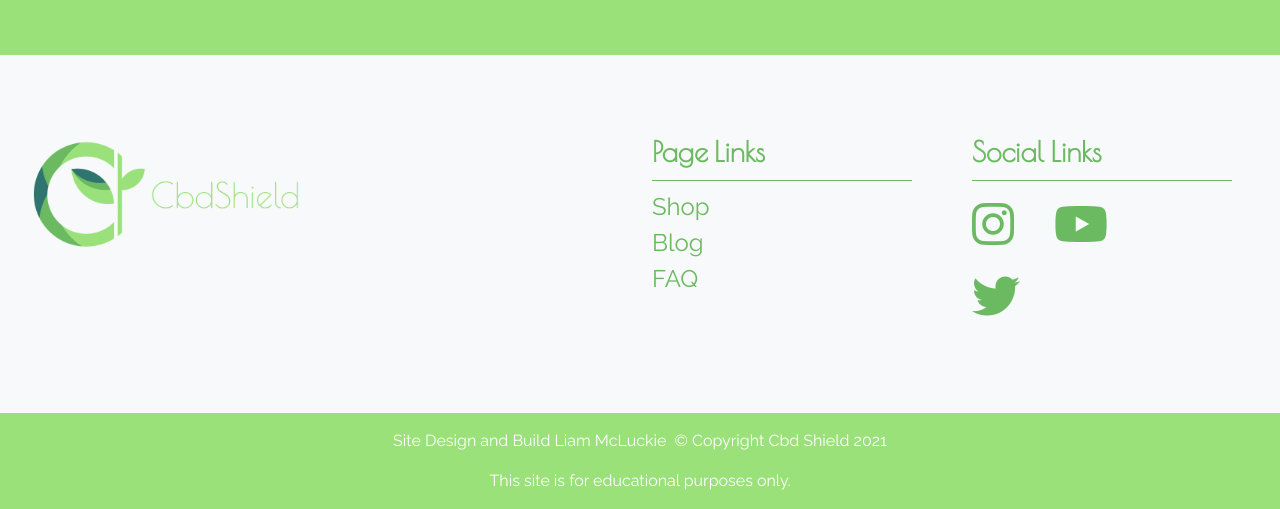
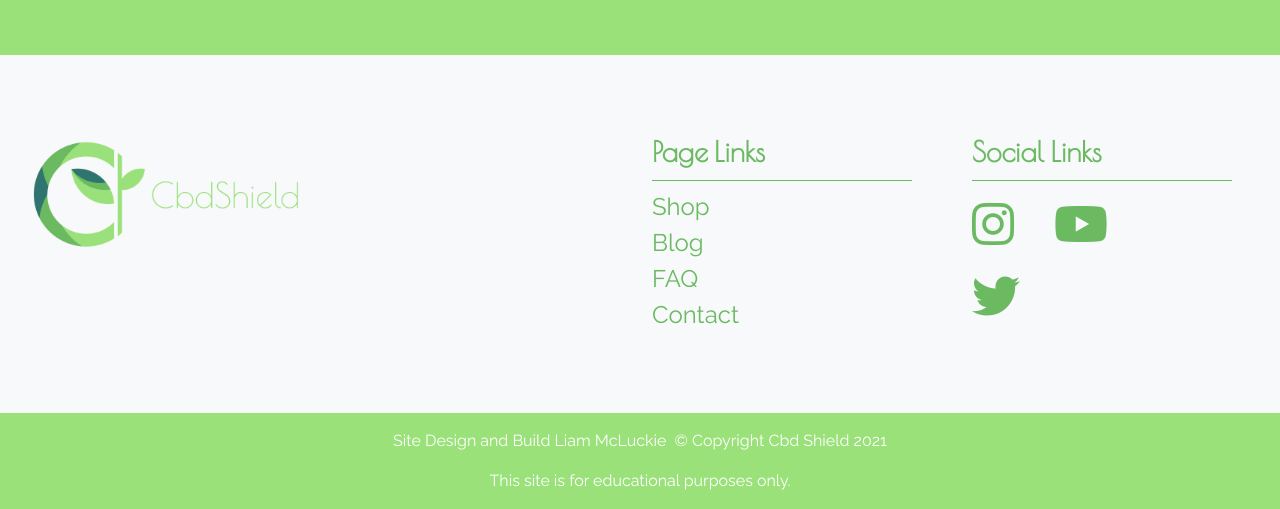
Before and after one commit to liammcluckie/cbd-shield, a Django app: page /bag/ in a window 1280 px wide. Shown: the part 675-1184 px from the top of the page. Run offline with Django 3.2, Linux system fonts and the light colour scheme; parts of the project's set-up code (start-up, migrations or seed data) failed here and were passed over; some libraries are stand-ins or nearby versions.

Commit message:
Add contact link with mailto href to footer nav

```diff
--- a/templates/includes/footer.html
+++ b/templates/includes/footer.html
@@ -11,6 +11,7 @@
                 <li><a class="footer-nav-item" href="{% url 'products' %}">Shop</a></li>
                 <li><a class="footer-nav-item" href="{% url 'blog' %}">Blog</a></li>
                 <li><a class="footer-nav-item" href="{% url 'faq' %}">FAQ</a></li>
+                <li><a class="footer-nav-item" href="mailto:cbd.shield27@gmail.com">Contact</a></li>
             </ul>
         </div>
         <div class="col-md-3 col-sm-6 footer-social-container">
```
